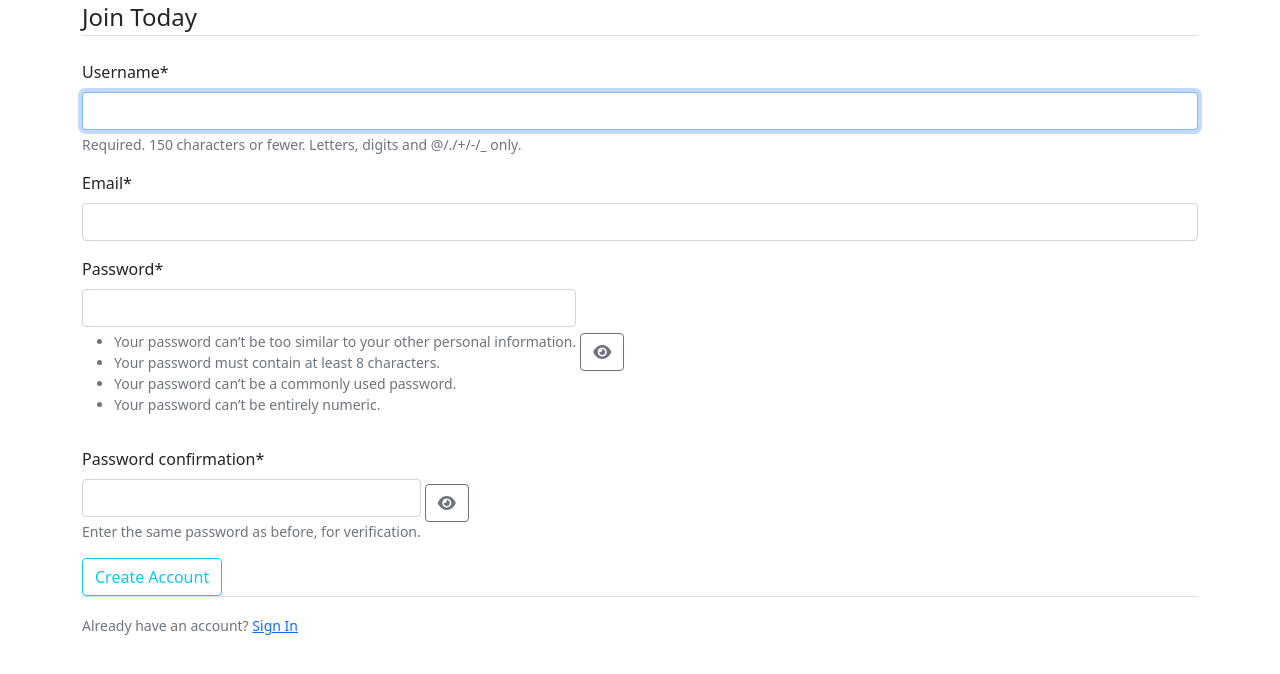
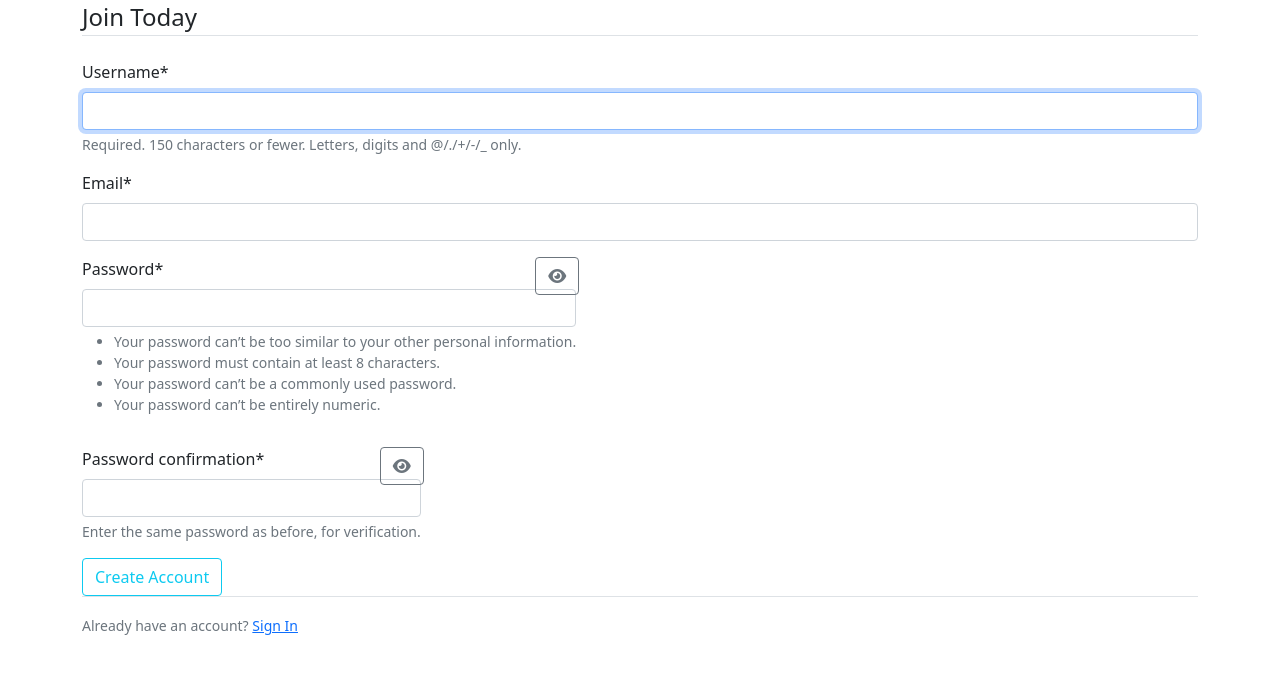
Before and after one commit to brianwarui/Django_Blog_App, a Django app: page /register/ in a window 1280 px wide. Shown: the part 105-779 px from the top of the page. Run offline with Django 4.2, Linux system fonts and the light colour scheme; some libraries are stand-ins or nearby versions.

Commit message:
register.html

```diff
--- a/users/templates/users/register.html
+++ b/users/templates/users/register.html
@@ -4,19 +4,13 @@
 {% block content %}
 
 	 <style>
-        /* Custom styles to override Bootstrap or other framework styles */
         .custom-input-group-append {
-        	position: relative;
-
+            z-index: 2; /* Ensure the eye icon appears above the input field */
         }
 
         /* Adjust the position of the eye icon to the right of the password field */
         .custom-input-group-append button {
-            margin-left: 10px; /* Adjust the value based on your design */
-            position: absolute;
-            right: 5px; /* Adjust the value based on your design */
-            top: 50%; /* Vertically center the button */
-            transform: translateY(-50%);
+            margin-left: -40px;
         }
     </style>
 
```
